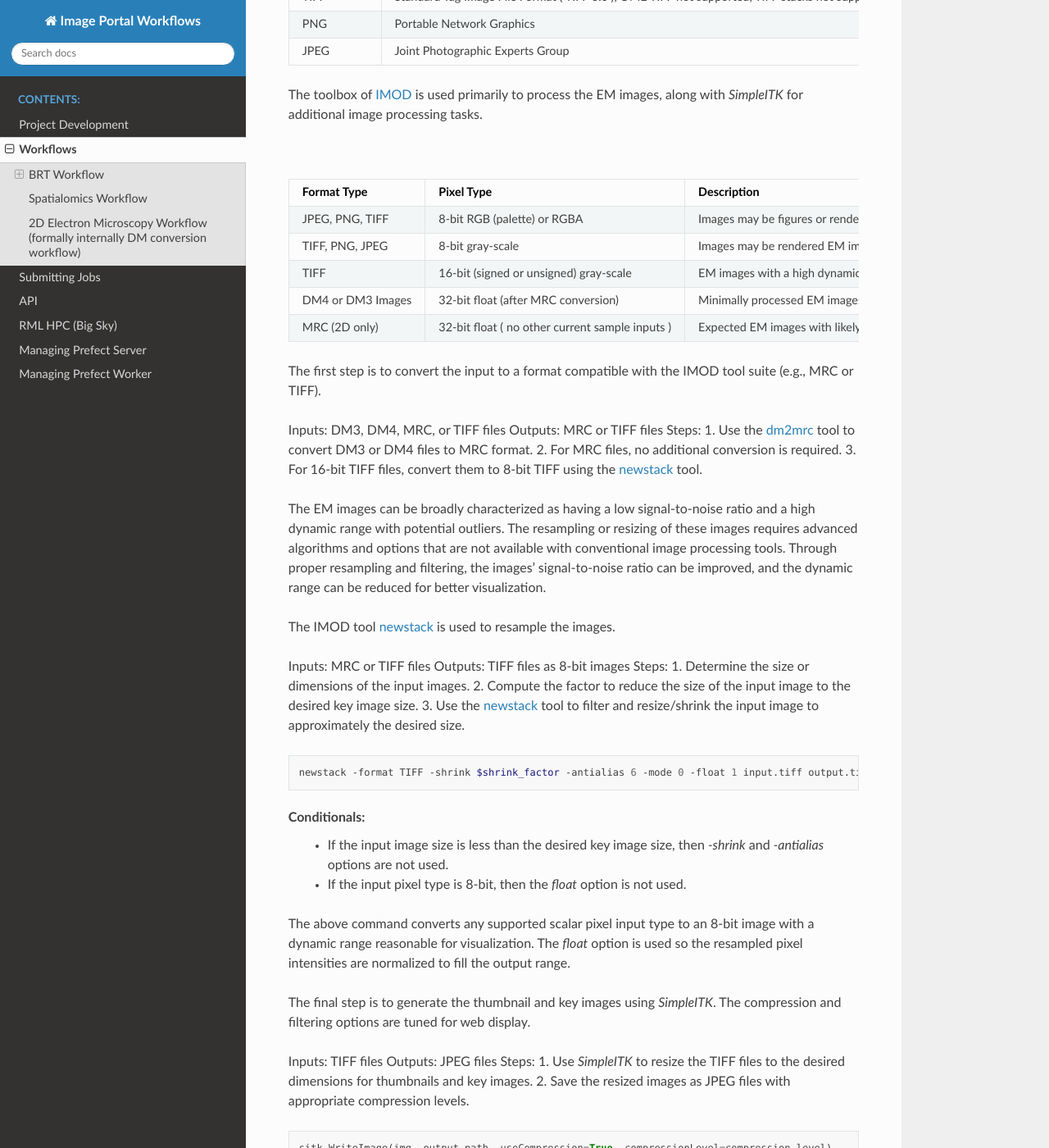
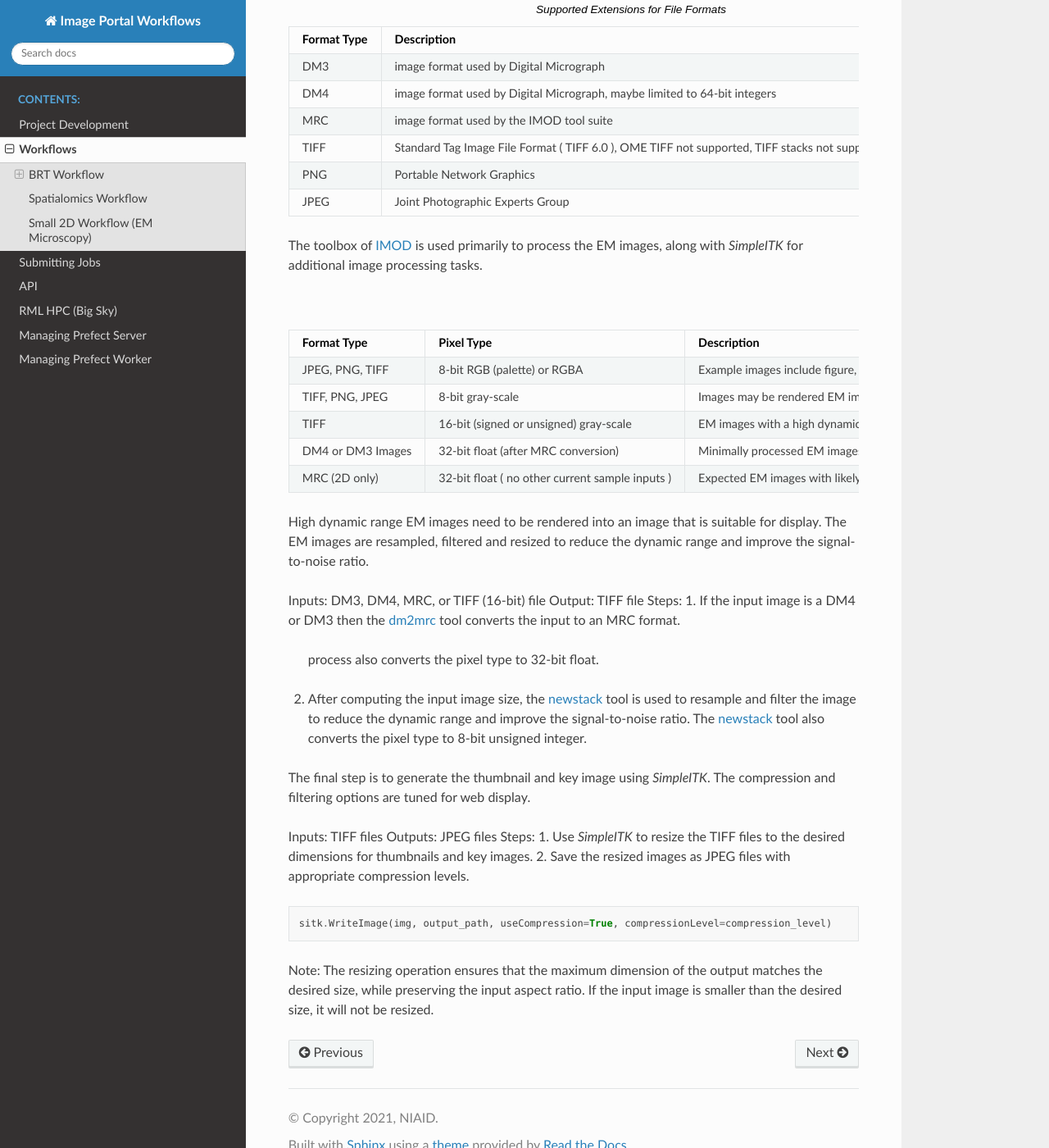
Before and after one commit to niaid/image_portal_workflows, a Sphinx documentation site: the page built from docs/source/workflows/index.rst, in a window 1280 px wide and 1400 px high, scrolled down 5009 px. Shown: the whole window at 82% size. Built offline with Sphinx 7.4.7 and the Read the Docs theme 3.1.0, drawn with Linux system fonts in a browser that asks for light colours; some of the changed text lies outside the part shown.

Commit message:
Another local pass was made through the document

```diff
--- a/docs/source/workflows/2d_EM.rst
+++ b/docs/source/workflows/2d_EM.rst
@@ -1,17 +1,21 @@
 ******
-2D Electron Microscopy Workflow (formally internally DM conversion workflow)
+Small 2D Workflow (EM Microscopy)
 ******
 
 Overview:
 
-This workflow supports generating thumbnails and key images form input images. Certain EM file formats and contents
+This workflow generates a thumbnail and  a key images for each input image in a directory. Specific EM file formats
 use enhanced resampling and filtering techniques to reduce noise while adjusting the dynamic range of the images. This
 workflow originally was designed to handle DM3 files from TEM or STEM microscopes but has been extended to handle
-other 2D EM image file formats, including MRC and TIFF files.
+other 2D image file formats, including MRC, TIFF files and color figures.
 
 Outputs:
  1. A thumbnail image for each input image.
+   - An JPEG image with a maximum size of 300 pixels in both dimension.
+   - The aspect ratio is preserved and may be shortened to fit within the maximum size without padding.
+   - The image may be 8-bit RGB(A) or 8-bit gray-scale.
  2. A key image for each input image.
+   - Similar to the thumbnail image but with a maximum size of 1024 pixels in both dimension.
 
 .. list-table:: Supported Extensions for File Formats
    :header-rows: 1
@@ -20,10 +24,10 @@
      - Description
      - Extensions
    * - DM3
-     -  image format used by Digital Micrograph
+     - image format used by Digital Micrograph
      - dm3
    * - DM4
-     - image format used by Digital Micrograph, possibly limited to 64-bit integers
+     - image format used by Digital Micrograph, maybe limited to 64-bit integers
      - dm4
    * - MRC
      - image format used by the IMOD tool suite
@@ -52,7 +56,7 @@
      - Processing Information
    * - JPEG, PNG, TIFF
      - 8-bit RGB (palette) or RGBA
-     - Images may be figures or rendered EM image of wells?.
+     - Example images include figure, TEM grid image or other illustrative images rendered into a color image.
      - Images should directly resized without intensity scaling or advanced filtering.
    * - TIFF, PNG, JPEG
      - 8-bit gray-scale
@@ -61,8 +65,7 @@
    * - TIFF
      - 16-bit (signed or unsigned) gray-scale
      - EM images with a high dynamic range.
-     - Convert to 8-bit
-       - Use IMOD's `newstack`_ tool to resample, filter, and scale intensities to 8-bit.
+     - Use IMOD's `newstack`_ tool to resample, filter, and scale intensities to 8-bit.
    * - DM4 or DM3 Images
      - 32-bit float (after MRC conversion)
      - Minimally processed EM images with a high dynamic range.
@@ -74,51 +77,31 @@
      - Convert to 8-bit TIFF via `newstack`_ command to resample, filter, and scale intensities to 8-bit.
 
 
-Format Conversion
-+++++++++++++++++
+EM Image Conversion
++++++++++++++++++++
 
-The first step is to convert the input to a format compatible with the IMOD tool suite (e.g., MRC or TIFF).
+High dynamic range EM images need to be rendered into an image that is suitable for display. The EM images are
+resampled, filtered and resized to reduce the dynamic range and improve the signal-to-noise ratio.
 
-Inputs: DM3, DM4, MRC, or TIFF files
-Outputs: MRC or TIFF files
+
+Inputs: DM3, DM4, MRC, or TIFF (16-bit) file
+Output: TIFF file
 Steps:
-1. Use the `dm2mrc`_ tool to convert DM3 or DM4 files to MRC format.
-2. For MRC files, no additional conversion is required.
-3. For 16-bit TIFF files, convert them to 8-bit TIFF using the `newstack`_ tool.
+1. If the input image is a DM4 or DM3 then the `dm2mrc`_ tool converts the input to an MRC format.
+   process also converts the pixel type to 32-bit float.
+2. After computing the input image size, the `newstack`_ tool is used to resample and filter the image to reduce the
+   dynamic range and improve the signal-to-noise ratio. The `newstack`_ tool also converts the pixel type to 8-bit
+   unsigned integer.
 
-Resampling
-++++++++++
-
-The EM images can be broadly characterized as having a low signal-to-noise ratio and a high dynamic range with potential
-outliers. The resampling or resizing of these images requires advanced algorithms and options that are not available
-with conventional image processing tools. Through proper resampling and filtering, the images' signal-to-noise ratio
-can be improved, and the dynamic range can be reduced for better visualization.
-
-The IMOD tool `newstack`_ is used to resample the images.
-
-Inputs: MRC or TIFF files
-Outputs: TIFF files as 8-bit images
-Steps:
-1. Determine the size or dimensions of the input images.
-2. Compute the factor to reduce the size of the input image to the desired key image size.
-3. Use the `newstack`_ tool to filter and resize/shrink the input image to approximately the desired size.
 
 .. code-block:: bash
+ newstack -format TIFF -shrink $shrink_factor -antialias 6 -mode 0 [-float 1|-meansd 140,50] input.tiff output.tiff
 
- newstack -format TIFF -shrink $shrink_factor -antialias 6 -mode 0 -float 1 input.tiff output.tiff
-
-Conditionals:
-  - If the input image size is less than the desired key image size, then `-shrink` and `-antialias` options are not
-    used.
-  - If the input pixel type is 8-bit, then the `float` option is not used.
-
-The above command converts any supported scalar pixel input type to an 8-bit image with a dynamic range reasonable for
-visualization. The `float` option is used so the resampled pixel intensities are normalized to fill the output range.
 
 Output Generation
 +++++++++++++++++
 
-The final step is to generate the thumbnail and key images using `SimpleITK`. The compression and filtering options are
+The final step is to generate the thumbnail and key image using `SimpleITK`. The compression and filtering options are
 tuned for web display.
 
 Inputs: TIFF files
@@ -132,7 +115,7 @@
  sitk.WriteImage(img, output_path, useCompression=True, compressionLevel=compression_level)
 
 Note: The resizing operation ensures that the maximum dimension of the output matches the desired size, while preserving
-the input aspect ratio. The compression level is tunable and varies between thumbnails and key images.
+the input aspect ratio. If the input image is smaller than the desired size, it will not be resized.
 
 .. _IMOD: https://bio3d.colorado.edu/imod/
 .. _dm2mrc: https://bio3d.colorado.edu/imod/doc/man/dm2mrc.html
```
Also changed, not shown: 1 other file.
